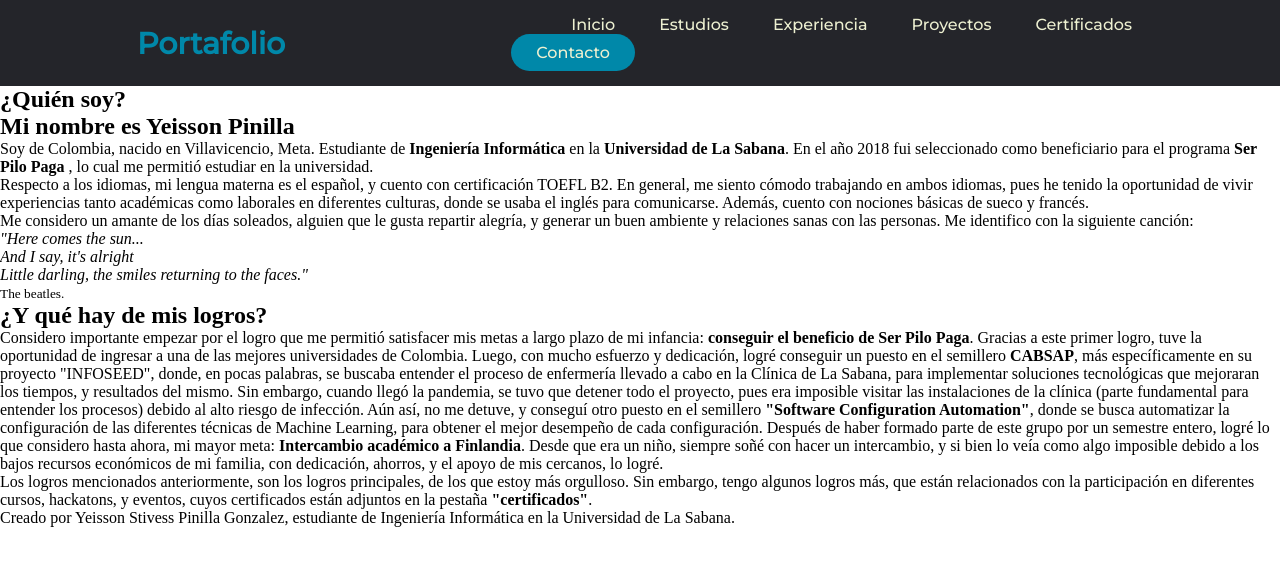
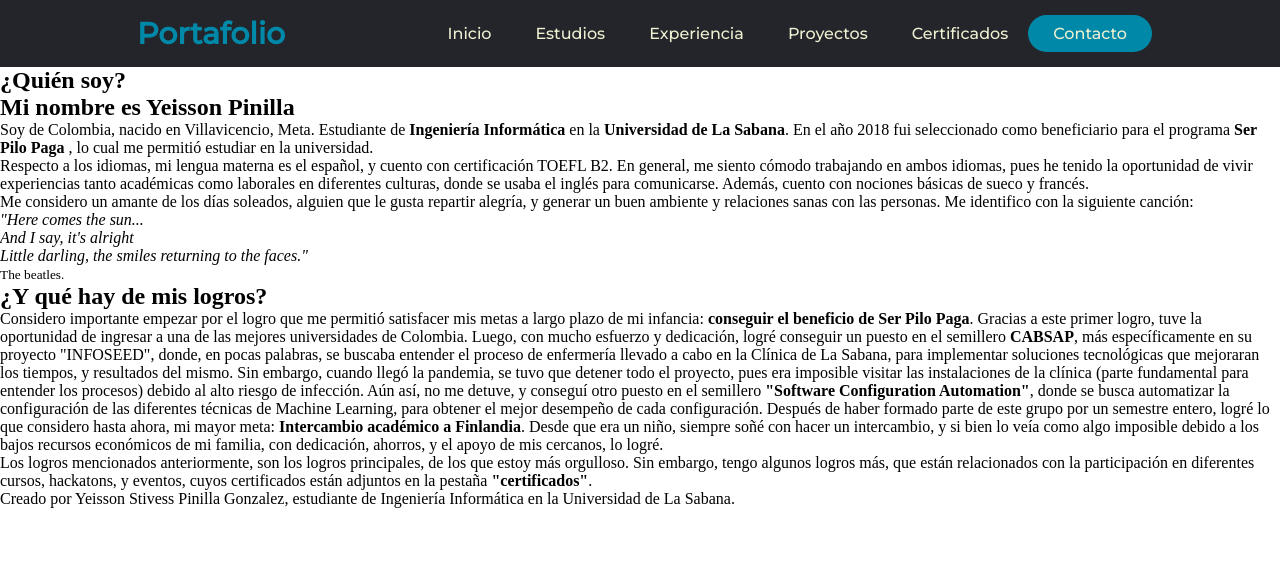
Before and after one commit to yeissonpigo/portafolio, a plain HTML site: page index.html in a window 1280 px wide. Drawn offline with Linux system fonts and the light colour scheme.

Commit message:
Updated: contact button is now on the right side next to the burger menu on small screens. Moreover, on big screens, the menu and the contact button is not overlapped anymore.

```diff
--- a/styles.css
+++ b/styles.css
@@ -9,6 +9,7 @@ header {
     margin: 0;
     background-color: #24252A;
     display: flex;
+    flex-direction: row;
     justify-content: space-between;
     align-items: center;
     padding: 15px 10%;
@@ -20,6 +21,11 @@ li, a, button, span{
     font-size: 16px;
     color: #edf0d1;
     text-decoration: none;
+}
+
+nav {
+    display: flex;
+    align-items: center;
 }
 
 #logo {
@@ -50,8 +56,8 @@ li, a, button, span{
 button {
     padding: 9px 25px;
     background-color: rgba(0,136,169,1);
+    border-radius: 50px;
     border: none;
-    border-radius: 50px;
     cursor: pointer;
     transition: all 0.4s ease 0s;
 }
@@ -97,7 +103,9 @@ button:hover {
 
     nav {
         display: flex;
+        flex-direction: row;
         justify-content: space-between;
+        align-items: center;
     }
 
     .nav__links {
```
